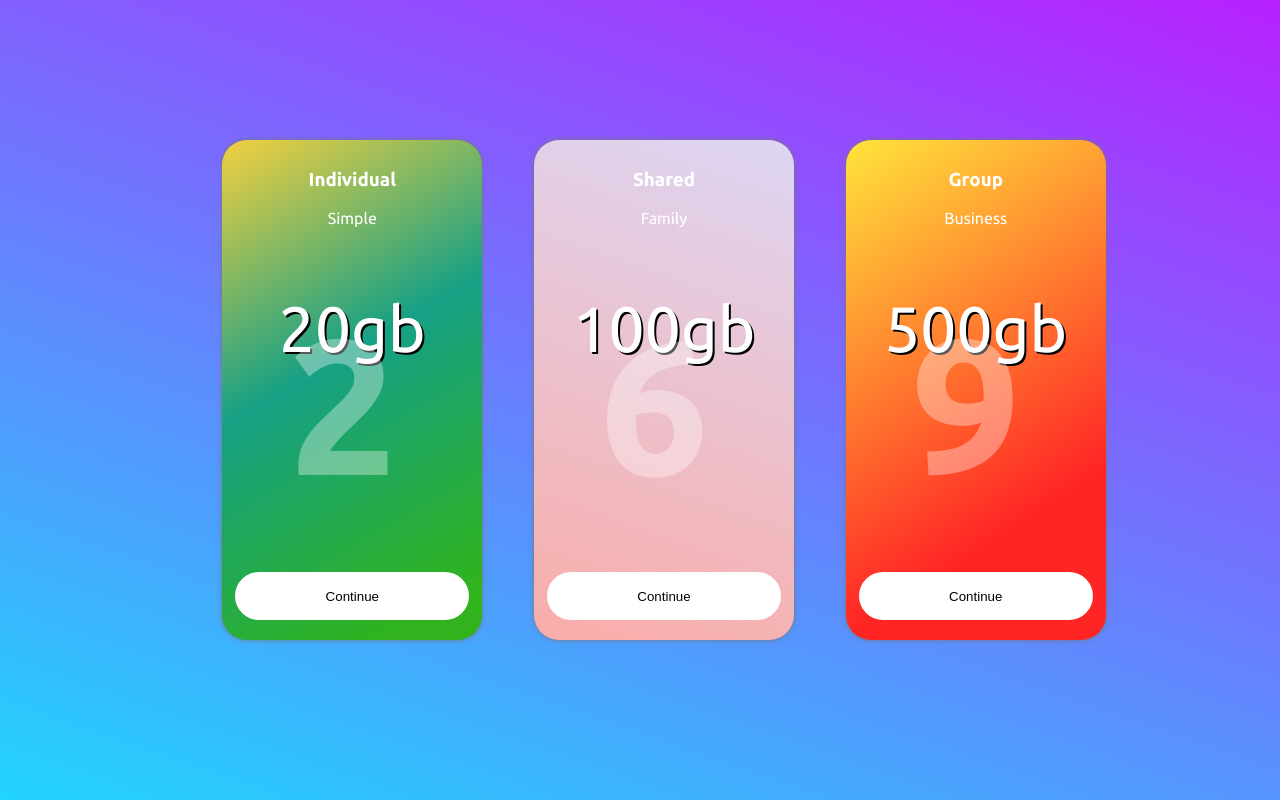
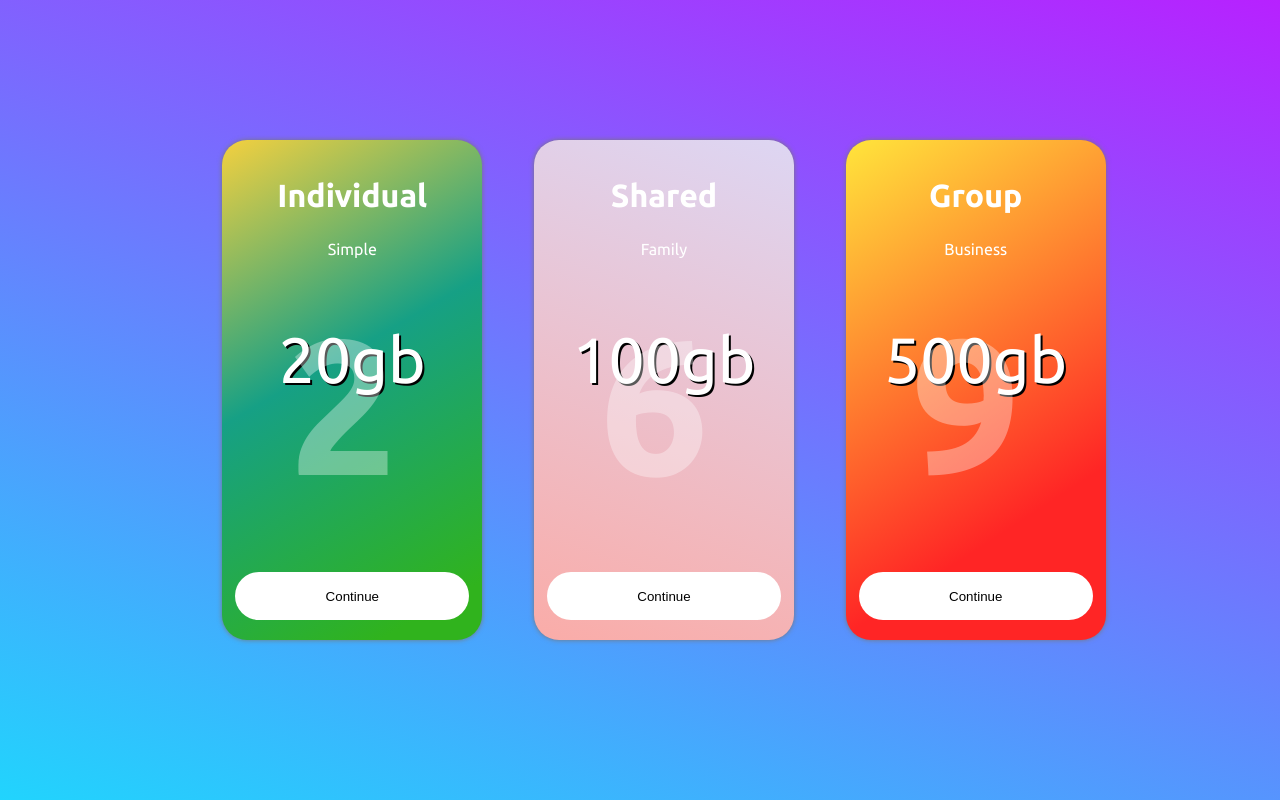
Before and after one commit to MaestroMiyagi/Kodemia-JS-24-Animaciones-1, a plain HTML site: page index.html in a window 1280 px wide. Drawn offline with Linux system fonts and the light colour scheme.

Commit message:
Update index.html

```diff
--- a/index.html
+++ b/index.html
@@ -14,21 +14,21 @@
   <body>
     <nav class="container-card-1">
       <h1>2</h1>
-      <h3>Individual</h3>
+      <h2>Individual</h2>
       <small>Simple</small>
       <p>20gb</p>
       <button>Continue</button>
     </nav>
     <nav class="container-card-2">
       <h1>6</h1>
-      <h3>Shared</h3>
+      <h2>Shared</h2>
       <small>Family</small>
       <p>100gb</p>
       <button>Continue</button>
     </nav>
     <nav class="container-card-3">
       <h1>9</h1>
-      <h3>Group</h3>
+      <h2>Group</h2>
       <small>Business</small>
       <p>500gb</p>
       <button>Continue</button>
```
